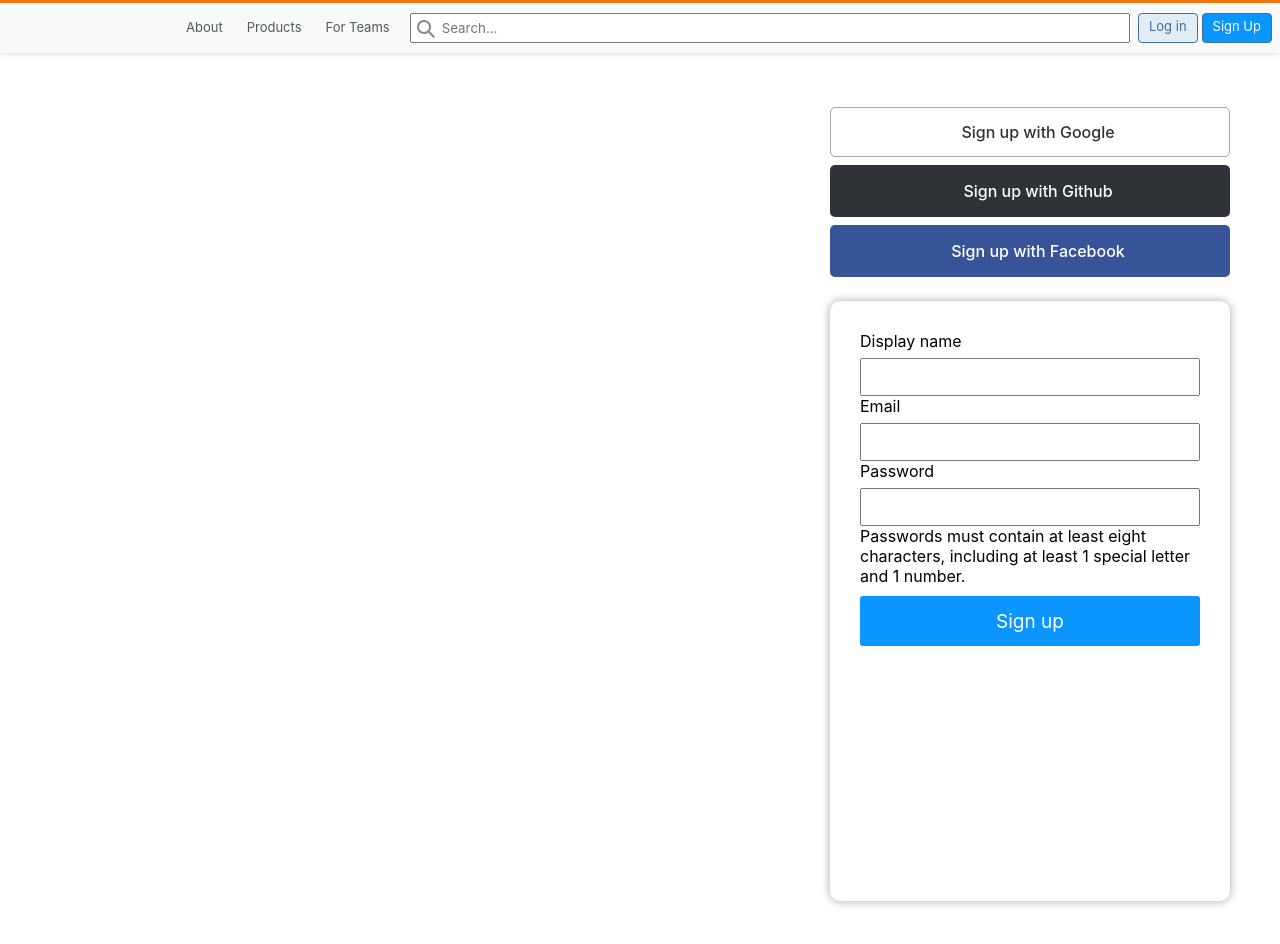
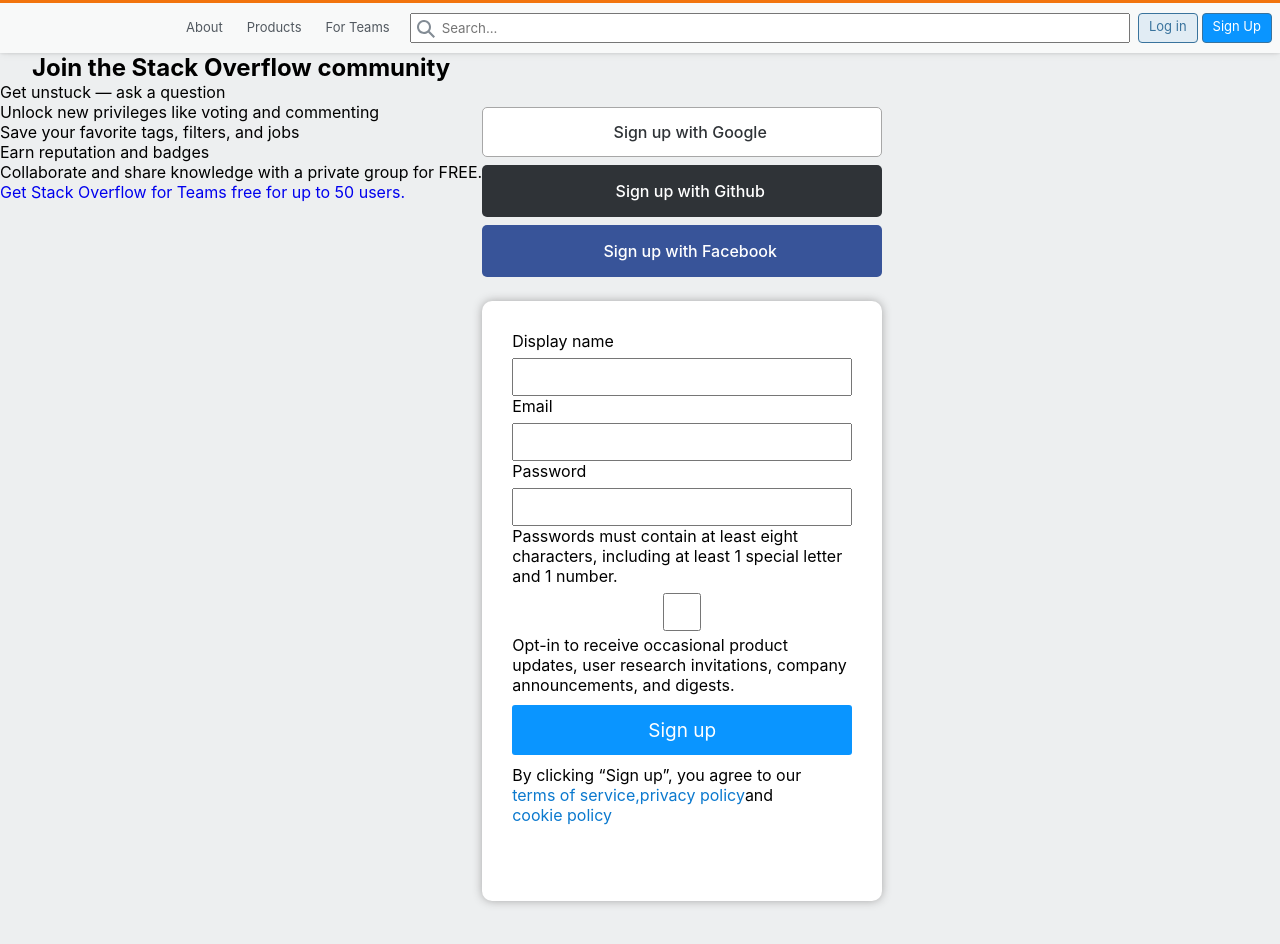
Before and after one commit to codestates-seb/seb41_pre_041, a React (Create React App) app in the folder client/: page /signup in a window 1280 px wide. Shown: the top 944 px of the page. Built offline with nearby package versions, Linux system fonts and the light colour scheme; grey boxes are pictures that could not be loaded; some icons are missing; a small style sheet from the web is missing.

Commit message:
fix: 회원가입페이지 레이아웃정리

```diff
--- a/client/src/pages/EditQuestion.js
+++ b/client/src/pages/EditQuestion.js
@@ -3,9 +3,16 @@
 import '@toast-ui/editor/dist/toastui-editor.css';
 import styled from 'styled-components';
 
+const dummyPost = {
+  id: 1,
+  title: '기존 제목',
+  question: '기존 포스팅'
+}
+
 const EditQuestion = () => {
-  const [title, setTitle] = useState('기존 제목');
-  const [post, setPost] = useState('기존포스팅');
+  const [title, setTitle] = useState(dummyPost.title);
+  const [post, setPost] = useState(dummyPost.question);
+
 
   const editorRef = useRef();
   const handleEditClick = () => {
@@ -22,13 +29,14 @@
   how you found it, for example, by fixing grammar or adding additional resources and hyperlinks.`
 
 
-
   return (
     <div>
       <Precaution>{headPrecaution}</Precaution>
-      <div className="edit-title"><div>Title</div>
-        <input value={title} onChange={event => setTitle(event.target.value)} />
-      </div>
+      <TitleContainer>
+        <div className="edit-title"><div>Title</div>
+          <input value={title} onChange={event => setTitle(event.target.value)} />
+        </div>
+      </TitleContainer>
       <div className="edit-question">
         <div>Body</div>
         <Editor
@@ -49,7 +57,7 @@
           useCommandShortcut={false} // 키보드 입력 컨트롤 방지
         ></Editor>
         <button onClick={handleEditClick} onChange={event => setPost(event.target.value)}>Save edits</button>
-        <button>Cancel</button>
+        <button onClick={() => setPost(false)}>Cancel</button>
 
       </div>
     </div >
@@ -64,4 +72,11 @@
 border: 1px solid rgb(220, 224, 226);
 `;
 
+const TitleContainer = styled.div`
+& input {
+  width: 100%;
+  line-height: 30px;
+}
+`
+
 export default EditQuestion;
--- a/client/src/pages/Questions.js
+++ b/client/src/pages/Questions.js
@@ -9,14 +9,20 @@
   user: '김코딩',
   title: '어려워서 모르겠습니다.',
   question: '어떻게 하는 지 모르겠어요',
-  createdAt: "2022-12-20"
+  createdAt: "2022-12-20",
+  votes: 5,
+  answers: 1,
+  views: 41,
 },
 {
   id: 2,
   user: '박해커',
   title: '그래도 잘 해보아요',
   question: '매핑은 그럭저럭 해봅니다.',
-  createdAt: "2022-12-21"
+  createdAt: "2022-12-21",
+  votes: 103,
+  answers: 3,
+  views: 3002,
 }];
 
 const Questions = () => {
@@ -31,9 +37,9 @@
           {Question.map(question => (
             <Ask key={question.id}>
               <Stats>
-                <div>0 votes</div>
-                <div>0 answers</div>
-                <div>0 views</div>
+                <div>{question.votes} votes</div>
+                <div>{question.answers} answers</div>
+                <div>{question.views} views</div>
               </Stats>
               <Title><Link to="/question"><h3>{question.title}</h3></Link>
                 <div className="question-summary">{question.question}</div></Title>
--- a/client/src/pages/Signup.js
+++ b/client/src/pages/Signup.js
@@ -1,5 +1,6 @@
 import React, { useState } from "react";
 // import { useDispatch } from 'react-redux';
+import { Link } from 'react-router-dom'
 import styled from 'styled-components';
 import { ReactComponent as Google } from "../assets/google-icon.svg";
 import { ReactComponent as Github } from "../assets/github-icon.svg";
@@ -52,9 +53,22 @@
   }
 
   const passwordVaild = `Passwords must contain at least eight characters, including at least 1 special letter and 1 number.`
-
+  const signupCheckbox = `Opt-in to receive occasional product updates, user research invitations, company announcements, and digests.`
   return (
     <div>
+      <Container>
+        <LeftSideContainer>
+          <h1>Join the Stack Overflow community</h1>
+          <ul>
+            <li>Get unstuck — ask a question</li>
+            <li>Unlock new privileges like voting and commenting</li>
+            <li>Save your favorite tags, filters, and jobs</li>
+            <li>Earn reputation and badges</li>
+            <div>Collaborate and share knowledge with a private group for FREE.
+              <Link to="https://stackoverflow.co/teams/?utm_source=so-owned&utm_medium=product&utm_campaign=free-50&utm_content=public-sign-up"><div>Get Stack Overflow for Teams free for up to 50 users.</div></Link>
+            </div>
+          </ul>
+        </LeftSideContainer>
         < SignupContainer >
           {/*소셜 로그인 폼*/}
           <section className="social-signup-container">
@@ -101,21 +115,34 @@
                 </div>
                 <div className="password-valid">{passwordVaild}</div>
               </div>
+              <div classsName="checkbox-wrap"><input type="checkbox" id="sentence" /><label for="sentence">{signupCheckbox}</label></div>
               <div className="Signup">
                 <button className="signup-btn" type="submit">Sign up</button>
               </div>
             </form>
+            <Policy>By clicking “Sign up”, you agree to our<Link to="https://stackoverflow.com/legal/terms-of-service/public"><div>terms of service,</div></Link><Link to="https://stackoverflow.com/legal/privacy-policy"><div>privacy policy</div></Link>  and  <Link to="https://stackoverflow.com/legal/cookie-policy"><div>cookie policy</div></Link></Policy>
           </section >
         </SignupContainer >
+      </Container>
     </div >
   )
 };
+
+const Container = styled.section`
+display: flex;
+background-color: rgb(237, 239, 240);
+`
+
+const LeftSideContainer = styled.div`
+display: flex;
+flex-direction: column;
+align-items: center;
+`
 
 const SignupContainer = styled.section`
       width: 400px;
       display: flex;
       flex-direction: column;
-      justify-content: center;
       float: right;
       margin: 50px 0;
       margin-right: 50px;
@@ -223,5 +250,10 @@
     }
   }
       `;
+const Policy = styled.div`
+      display: flex;
+      flex-direction: row;
+      flex-wrap: wrap;
+      `
 
 export default Signup;
```
Lines whose indentation alone changed are shown as unchanged.
